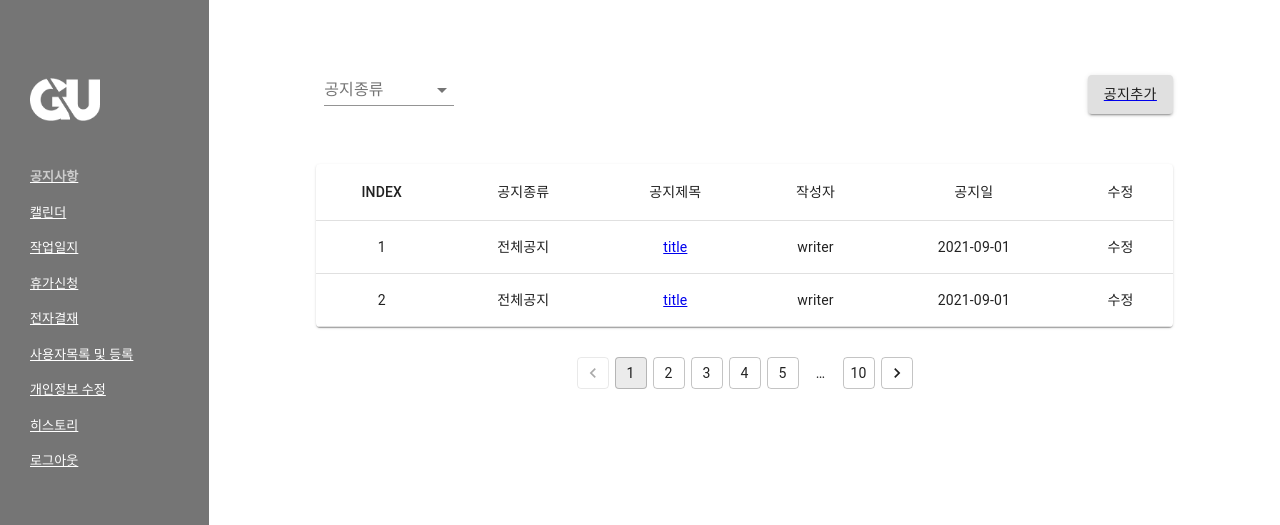
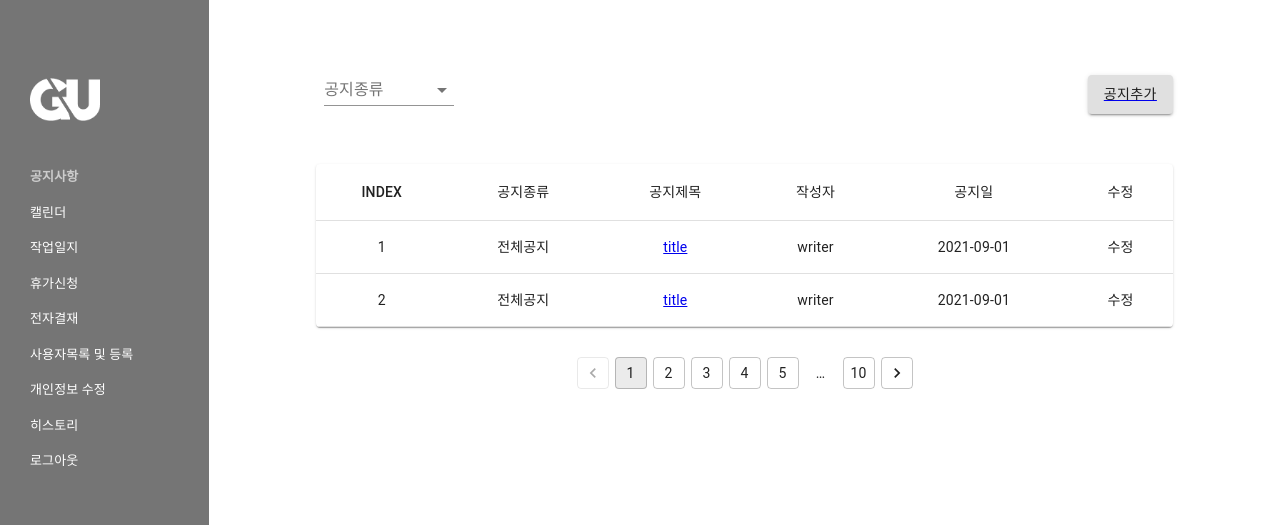
Before and after one commit to eunah3693/p_managementReact, a React (Create React App) app: page /notice in a window 1280 px wide. Shown: the top 525 px of the page. Built offline with nearby package versions, Linux system fonts and the light colour scheme.

Commit message:
nav textdecoration

```diff
--- a/src/component/Nav.js
+++ b/src/component/Nav.js
@@ -28,7 +28,8 @@ const loopStyles = makeStyles((theme) => ({
             fontSize:"13px"
         },
         "& a":{
-            color:"#fff"
+            color:"#fff",
+            textDecoration:"none"
         },
         "& .on .MuiTypography-root":{
             fontWeight:"bold",
```
